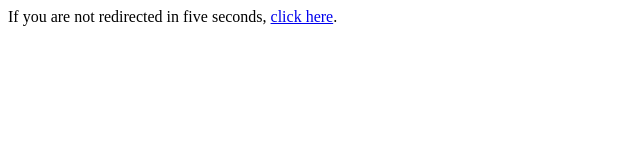
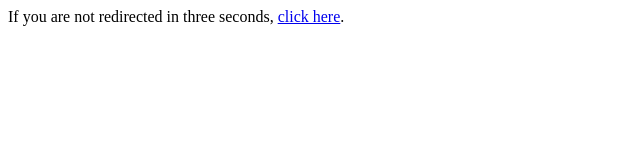
Before and after one commit to rzad/vt_nancy, a plain HTML site: page index.html in a window 1280 px wide. Shown: the full height of the page, 0-640 px from the left. Drawn offline with Linux system fonts and the light colour scheme.

Commit message:
Update index.html

```diff
--- a/index.html
+++ b/index.html
@@ -1,8 +1,8 @@
 <html>
 <head>
-   <meta http-equiv="refresh" content="1; URL=https://rzad.gethub.io/vt_nancy/invitation.html" />
+   <meta http-equiv="refresh" content="3; URL=https://rzad.gethub.io/vt_nancy/invitation.html" />
 </head>
 <body>
-   <p>If you are not redirected in five seconds, <a href="https://rzad.gethub.io/vt_nancy/invitation.html">click here</a>.</p>
+   <p>If you are not redirected in three seconds, <a href="https://rzad.gethub.io/vt_nancy/invitation.html">click here</a>.</p>
 </body>
 </html>
```
